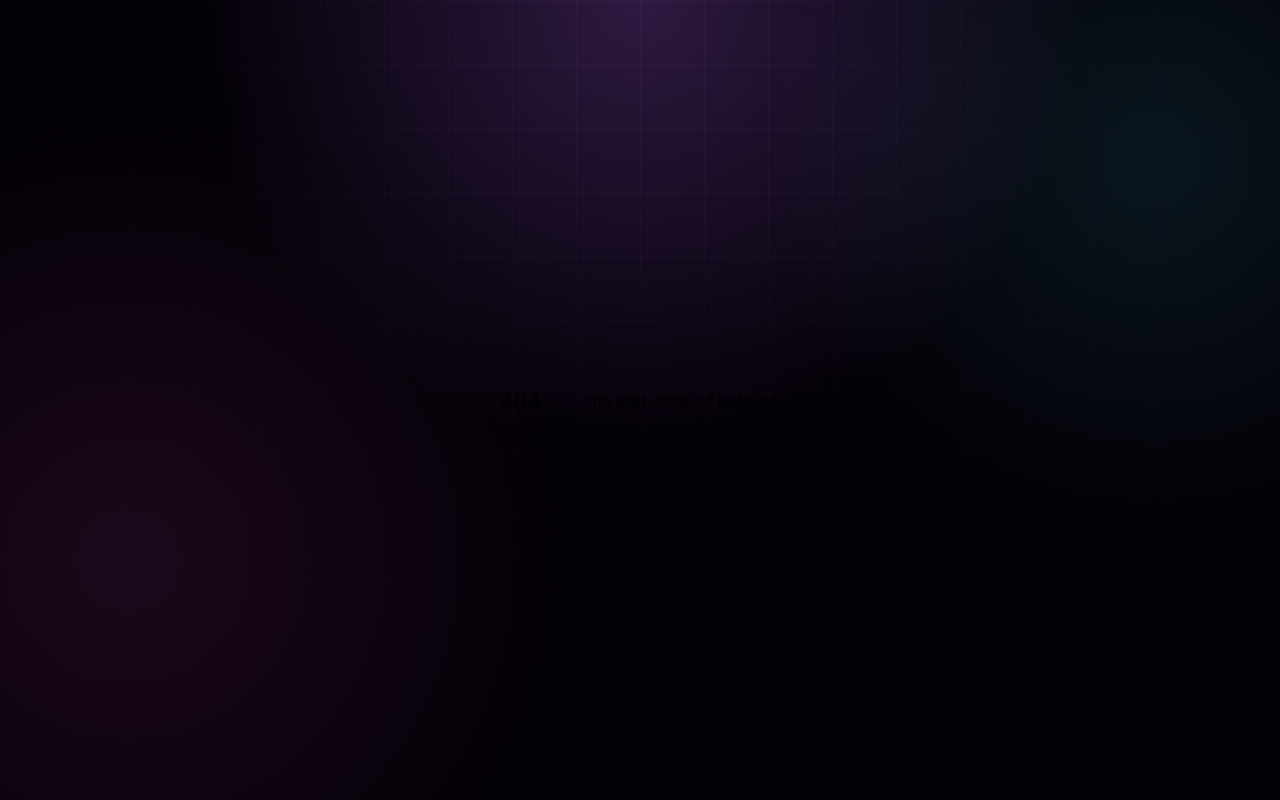
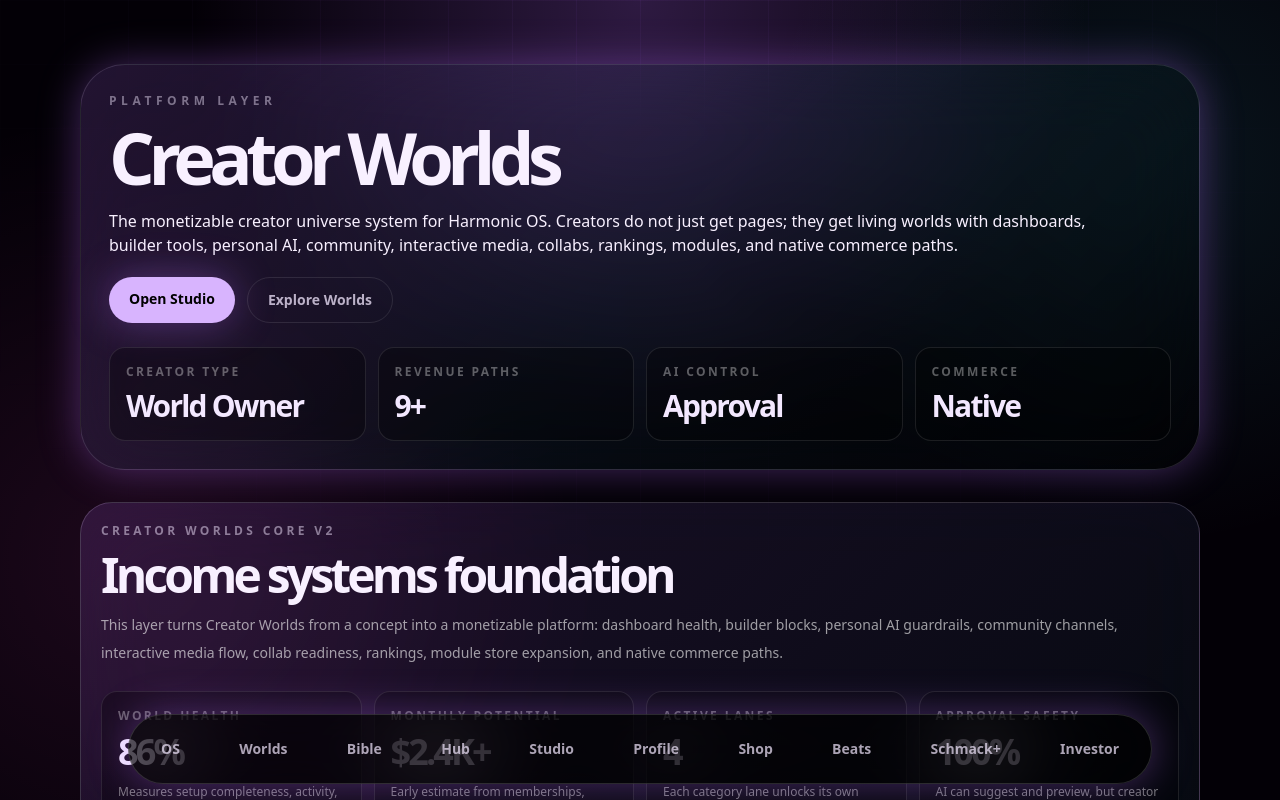
Before and after one commit to thatsmelodic/harmonic-os, a Next.js app: page /creator-worlds in a window 1280 px wide. Before the commit this address had no page. Shown: the top 800 px of the page. Built offline with nearby package versions, Linux system fonts and the light colour scheme.

Commit message:
Add dedicated Creator Worlds platform page

```diff
--- /dev/null
+++ b/app/creator-worlds/page.tsx
@@ -0,0 +1,52 @@
+import Link from 'next/link';
+import { FrequencyDock } from '@/components/FrequencyDock';
+import { CreatorWorldsCoreV2Panel } from '@/components/studio/CreatorWorldsCoreV2Panel';
+import { CreatorWorldsPrioritySprint } from '@/components/studio/CreatorWorldsPrioritySprint';
+import { CreatorWorldsPanel } from '@/components/studio/CreatorWorldsPanel';
+
+export const metadata = {
+  title: 'Creator Worlds | Harmonic OS',
+  description: 'Creator Worlds platform layer for creator dashboards, world building, AI assistants, communities, media, collabs, rankings, modules, and native commerce.',
+};
+
+export default function CreatorWorldsPage() {
+  return (
+    <main className="min-h-screen px-6 py-8 pb-28">
+      <FrequencyDock />
+      <section className="harmonic-container py-8">
+        <div className="rounded-[2.8rem] border border-purple-200/15 bg-[linear-gradient(135deg,rgba(183,108,255,.18),rgba(54,178,203,.07),rgba(0,0,0,.42))] p-5 shadow-purple-glow backdrop-blur-2xl sm:p-7">
+          <div className="flex flex-wrap items-start justify-between gap-5">
+            <div>
+              <p className="text-xs font-black uppercase tracking-[.38em] text-purple-100/45">Platform Layer</p>
+              <h1 className="mt-3 text-5xl font-black tracking-[-.09em] sm:text-7xl">Creator Worlds</h1>
+              <p className="mt-4 max-w-5xl text-sm leading-7 text-purple-100/62 sm:text-base">
+                The monetizable creator universe system for Harmonic OS. Creators do not just get pages; they get living worlds with dashboards, builder tools, personal AI, community, interactive media, collabs, rankings, modules, and native commerce paths.
+              </p>
+            </div>
+            <div className="flex flex-wrap gap-3">
+              <Link href="/studio" className="rounded-full bg-purple-300 px-5 py-3 text-sm font-black text-black shadow-purple-glow">Open Studio</Link>
+              <Link href="/worlds" className="rounded-full border border-white/10 px-5 py-3 text-sm font-black text-purple-100/75 hover:bg-white/[.06]">Explore Worlds</Link>
+            </div>
+          </div>
+
+          <div className="mt-6 grid gap-3 md:grid-cols-4">
+            <HeroStat label="Creator Type" value="World Owner" />
+            <HeroStat label="Revenue Paths" value="9+" />
+            <HeroStat label="AI Control" value="Approval" />
+            <HeroStat label="Commerce" value="Native" />
+          </div>
+        </div>
+      </section>
+
+      <section className="harmonic-container grid gap-5">
+        <CreatorWorldsCoreV2Panel />
+        <CreatorWorldsPrioritySprint />
+        <CreatorWorldsPanel />
+      </section>
+    </main>
+  );
+}
+
+function HeroStat({ label, value }: { label: string; value: string }) {
+  return <div className="rounded-2xl border border-white/10 bg-black/30 p-4"><p className="text-xs font-black uppercase tracking-[.2em] text-white/35">{label}</p><p className="mt-2 text-3xl font-black tracking-[-.06em] text-purple-100">{value}</p></div>;
+}
```
